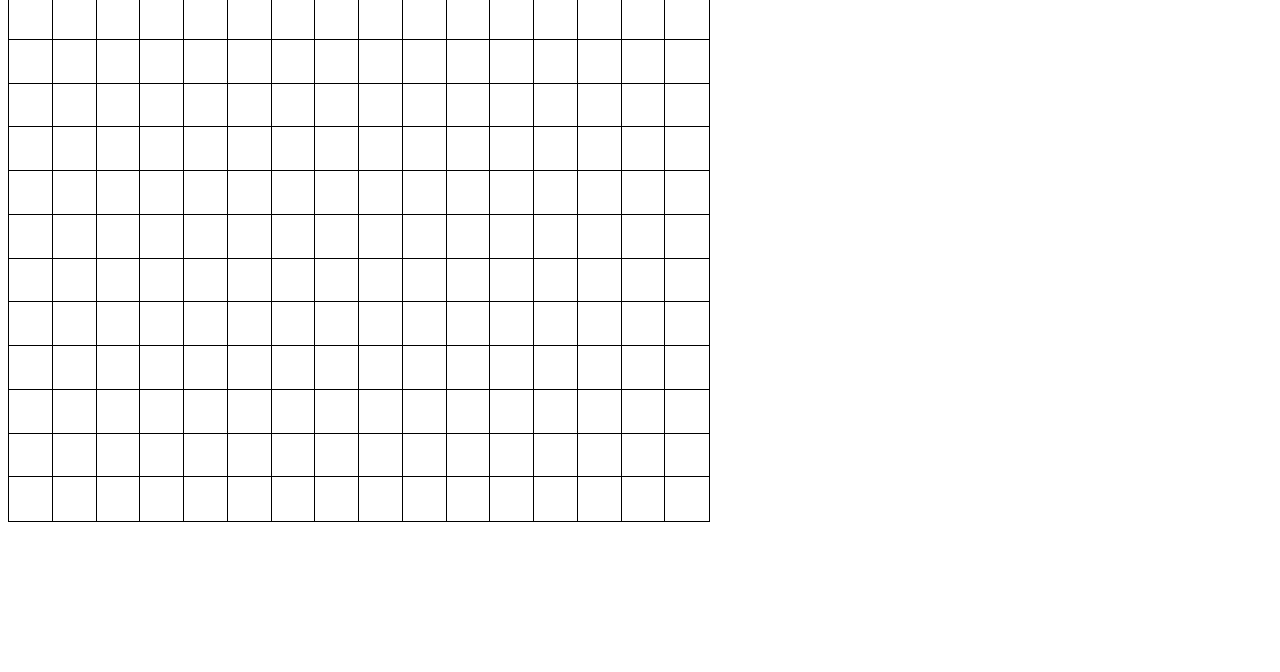
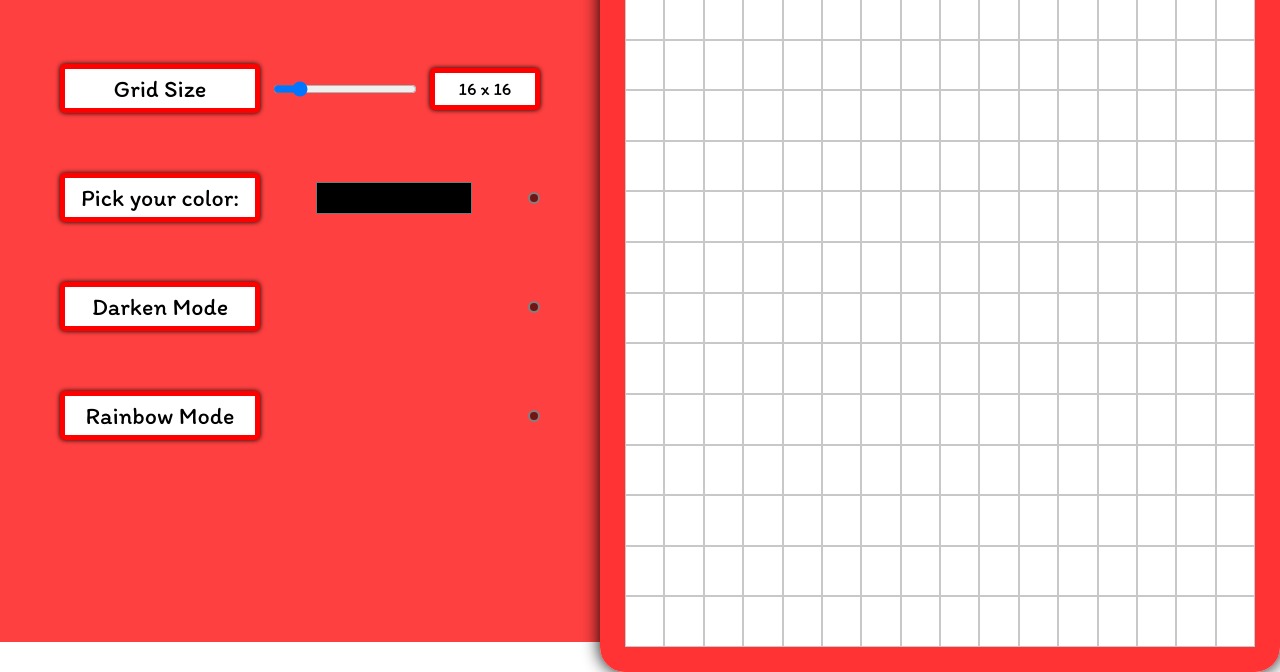
Before and after one commit to miguelcardoso1204/etch-a-sketch, a plain HTML site: page index.html in a window 1280 px wide. Shown: the part 188-860 px from the top of the page. Before the commit the page ends 800 px from the top, so only its background shows below. Drawn offline with Linux system fonts and the light colour scheme.

Commit message:
End project

```diff
--- a/index.html
+++ b/index.html
@@ -9,6 +9,30 @@
     <script src="script.js" defer></script>
 </head>
 <body>
+    <div id="gridSetup">
+        <h1 id="title">Etch - a - sketch</h1>
+        <div id="gridSizeDiv">
+            <p class="setupBox">Grid Size</p>
+            <input type="range" min="1" max="100" value="16" class="slider" id="myRange">
+            <p id="demo"></p>
+
+        </div>
+        <div id="colorPickerDiv">
+            <p class="setupBox">Pick your color: </p>
+            <input type="color" id="colorPicker" value="#000000">
+            <div id="colorIndicator" class="lightIndicator"></div>
+        </div>
+        <div id="darkenDiv">
+            <button type="button" id="darkenButton">Darken Mode</button>
+            <div id="darkenIndicator" class="lightIndicator"></div>
+        </div>
+        <div id="rainbowDiv">
+            <button type="button" id="rainbowButton">Rainbow Mode</button>
+            <div id="rainbowIndicator" class="lightIndicator"></div>
+        </div>
+
+
+    </div>
     <div id="grid"></div>
 
 </body>
--- a/script.js
+++ b/script.js
@@ -1,48 +1,130 @@
-let turnBrushOn = false;
+
+let gridSize = document.getElementById("myRange").value;
+
+let colorIndicator = document.getElementById("colorIndicator");
+let darkenIndicator = document.getElementById("darkenIndicator");
+let rainbowIndicator = document.getElementById("rainbowIndicator");
+
+document.getElementById("colorPicker").addEventListener('click', () => {
+    darkenOn = false;
+    darkenIndicator.style.backgroundColor = "#701414";
+    rainbowOn = false;
+    rainbowIndicator.style.backgroundColor = "#701414";
+    colorIndicator.style.backgroundColor = "red";
+
+})
+
+
 
 function createGrid () {
     let grid = document.getElementById("grid");
-    grid.style.gridTemplateRows = "repeat(16, 1fr)";
-    grid.style.gridTemplateColumns = "repeat(16, 1fr)";
+    grid.innerHTML = ''; //Delete previous grid
+    grid.style.gridTemplateRows = `repeat(${gridSize}, 1fr)`;
+    grid.style.gridTemplateColumns = `repeat(${gridSize}, 1fr)`;
     grid.addEventListener('click', turnBrushOnOff);
 
-
-
-    for(let i = 0; i < (16*16); i++) {
+    for(let i = 0; i < (gridSize*gridSize); i++) {
         let square = document.createElement("div");
         square.style.backgroundColor = "white";
         square.style.height = "100%";
         square.style.width = "100%";
-
-        //Temporary
-        square.style.border = "1px solid black";
-        //Temporary
+        square.style.border = "1px solid rgb(200, 200, 200)";
+        square.style.filter = "brightness(1.0)";
 
         square.addEventListener('mouseover', styleSelection);
-
-
-
-
-
-
         grid.append(square);
     }
 }
 
+
+//Switch brush on/off by clicking on the etch-a-sketch
+let turnBrushOn = false;
 function turnBrushOnOff() {
     if (turnBrushOn) {
         turnBrushOn = false;
     } else if (!turnBrushOn) {
         turnBrushOn = true;
     }
-    console.log(turnBrushOn);
 }
 
+
+//Rainbow Mode Functionality
+let rainbowOn = false;
+document.getElementById("rainbowButton").addEventListener('click', rainbowSwitch);
+function rainbowSwitch(){
+    darkenOn = false;
+    darkenIndicator.style.backgroundColor = "#701414";
+    colorIndicator.style.backgroundColor = "#701414";
+    if (!rainbowOn) {
+        rainbowIndicator.style.backgroundColor = "red";
+        rainbowOn = true;
+    } else {
+        rainbowIndicator.style.backgroundColor = "#701414";
+        rainbowOn = false;
+    }
+}
+
+function random256() {
+    return Math.floor(Math.random() * 256) + 1;
+}
+
+
+//Darken Mode Functionality
+let darkenOn = false;
+document.getElementById("darkenButton").addEventListener('click', darkenSwitch);
+function darkenSwitch(){
+    rainbowOn = false;
+    rainbowIndicator.style.backgroundColor = "#701414";
+    colorIndicator.style.backgroundColor = "#701414";
+    if (!darkenOn) {
+        darkenIndicator.style.backgroundColor = "red";
+        darkenOn = true;
+    } else {
+        darkenIndicator.style.backgroundColor = "#701414";
+        darkenOn = false;
+    }
+}
+
+
+
+//Change color of current hovered square
 function styleSelection() {
     if (turnBrushOn) {
-        this.style.backgroundColor = "black";
+        if (darkenOn) {
+            let currentBrightness = getCurrentBrightness(this.style.filter);
+            this.style.filter.innerHTML = '';
+            this.style.filter = `brightness(${currentBrightness - 0.1})`
+        } else if (rainbowOn) {
+            this.style.backgroundColor = `rgb(${random256()}, ${random256()}, ${random256()})`;
+        } else {
+        this.style.backgroundColor = document.getElementById("colorPicker").value;
+        }
     }
-
 }
 
+function getCurrentBrightness(string) {
+    if (string.length === 13) {
+        if (string.charCodeAt(11) === 49) {
+            return 1;
+        } else if (string.charCodeAt(11) === 48) {
+            return 0;
+        }
+    } else if (string.length === 15) {
+        return string.slice(11, 14);
+    }
+}
+
+
+var slider = document.getElementById("myRange");
+var output = document.getElementById("demo");
+output.innerHTML = `${slider.value} x ${slider.value}`; // Display the default slider value
+
+// Update the current slider value (each time you drag the slider handle)
+slider.oninput = function() {
+  output.innerHTML = `${this.value} x ${this.value}`;
+  gridSize = this.value;
+  createGrid();
+}
+
+
 createGrid();
--- a/styles.css
+++ b/styles.css
@@ -1,6 +1,98 @@
+  @import url('https://fonts.googleapis.com/css2?family=Pacifico&display=swap');
+
+  @import url('https://fonts.googleapis.com/css2?family=Itim&display=swap');
+
+* {
+    margin: 0;
+    font-size: 24px;
+    box-sizing: border-box;
+    font-family: Itim;
+}
+
 #grid {
     display: grid;
-    background-color: black;
-    height: 700px;
-    width: 700px;
+    height: 860px;
+    width: 860px;
+    margin: auto;
+    border: 25px solid #ff3333;
+    border-radius: 25px;
+    box-shadow: 0px 0px 17px black;
 }
+
+#title {
+    font-family: Pacifico;
+    font-size: 64px;
+    color: yellow;
+    text-shadow: 0 0 3px black, 0 0 3px black, 0 0 3px black, 0 0 3px black, 0 0 3px black, 0 0 3px black, 0 0 3px black, 0 0 3px black, 0 0 3px black, 0 0 3px black, 0 0 3px black, 0 0 3px black, 0 0 3px black, 0 0 3px black, 0 0 3px black, 0 0 3px black, 0 0 3px black, 0 0 3px black, 0 0 3px black, 0 0 3px black, 0 0 3px black, 0 0 3px black, 0 0 3px black, 0 0 3px black, 0 0 3px black, 0 0 3px black, 0 0 3px black, 0 0 3px black, 0 0 3px black, 0 0 3px black, 0 0 3px black;
+    margin-top: 30px;
+    margin-bottom: 50px;
+}
+
+body {
+    display: flex;
+    flex-direction: row;
+    align-items: center;
+}
+
+#gridSetup {
+    min-width: 600px;
+    height: 100vh;
+    background-color: #ff4040;
+    display: flex;
+    flex-direction: column;
+    align-items: center;
+}
+
+#gridSizeDiv, #colorPickerDiv, #darkenDiv, #rainbowDiv {
+    display: flex;
+    flex-direction: row;
+    width: 80%;
+    align-items: center;
+    justify-content: space-between;
+    margin-top: 30px;
+    margin-bottom: 30px;
+}
+
+.setupBox, button {
+    background-color: white;
+    border: 5px solid red;
+    border-radius: 5px;
+    padding: 5px;
+    width: 200px;
+    text-align: center;
+    box-shadow: 0px 0px 5px black;
+}
+
+#demo {
+    background-color: white;
+    border: 5px solid red;
+    border-radius: 5px;
+    font-size: 18px;
+    padding: 5px;
+    width: 110px;
+    text-align: center;
+    box-shadow: 0px 0px 5px black;
+}
+
+#myRange {
+    width: 30%;
+}
+
+.lightIndicator {
+    width: 12px;
+    height: 12px;
+    background-color: #701414;
+    border: 2px solid grey;
+    border-radius: 8px;
+}
+
+input[type="color"] {
+    width: 160px;
+    height: 40px;
+    appearance: none;
+    -moz-appearance: none;
+    -webkit-appearance: none;
+    border: 0;
+    padding: 0;
+    background: none;
+}
```
